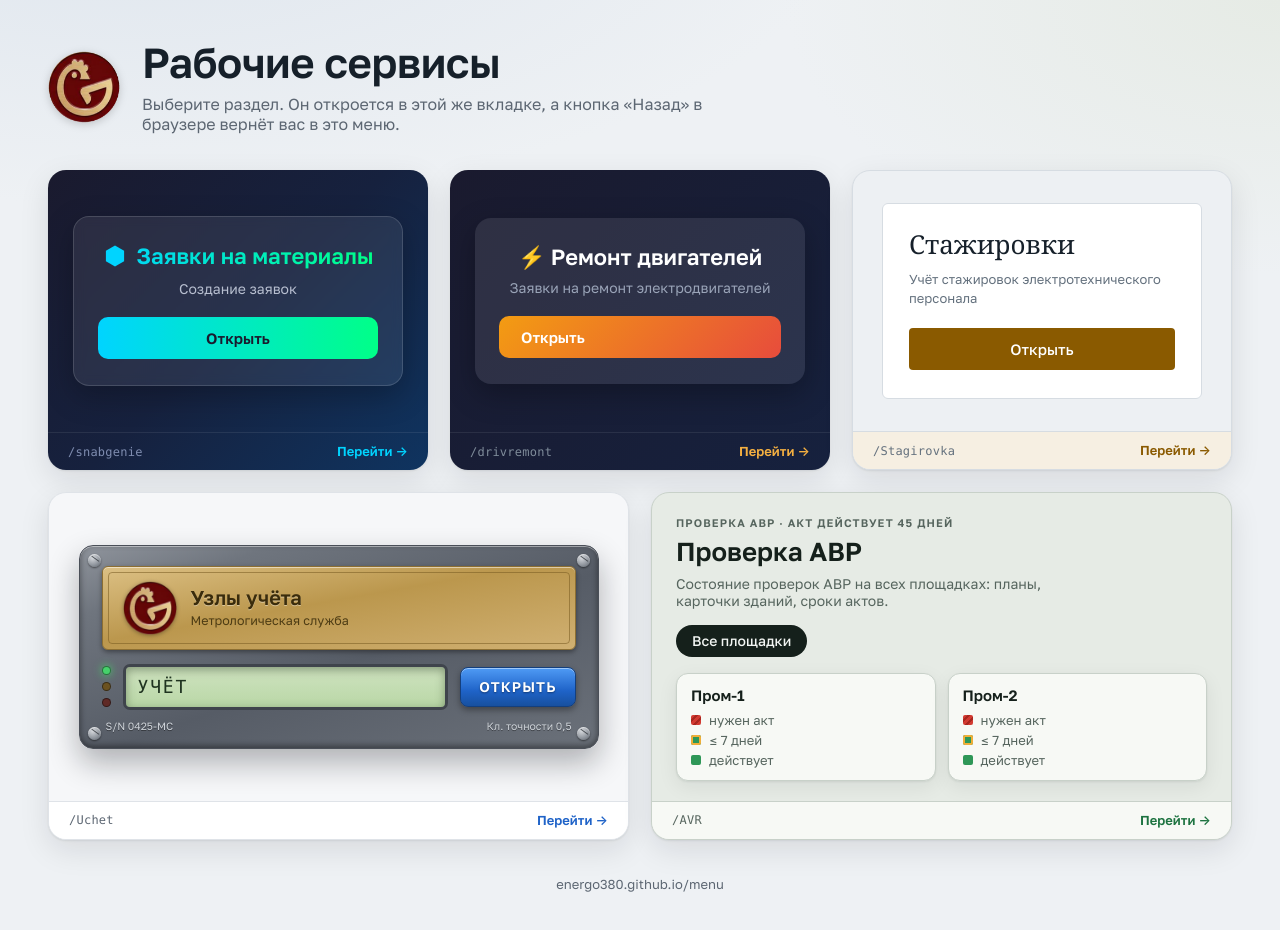
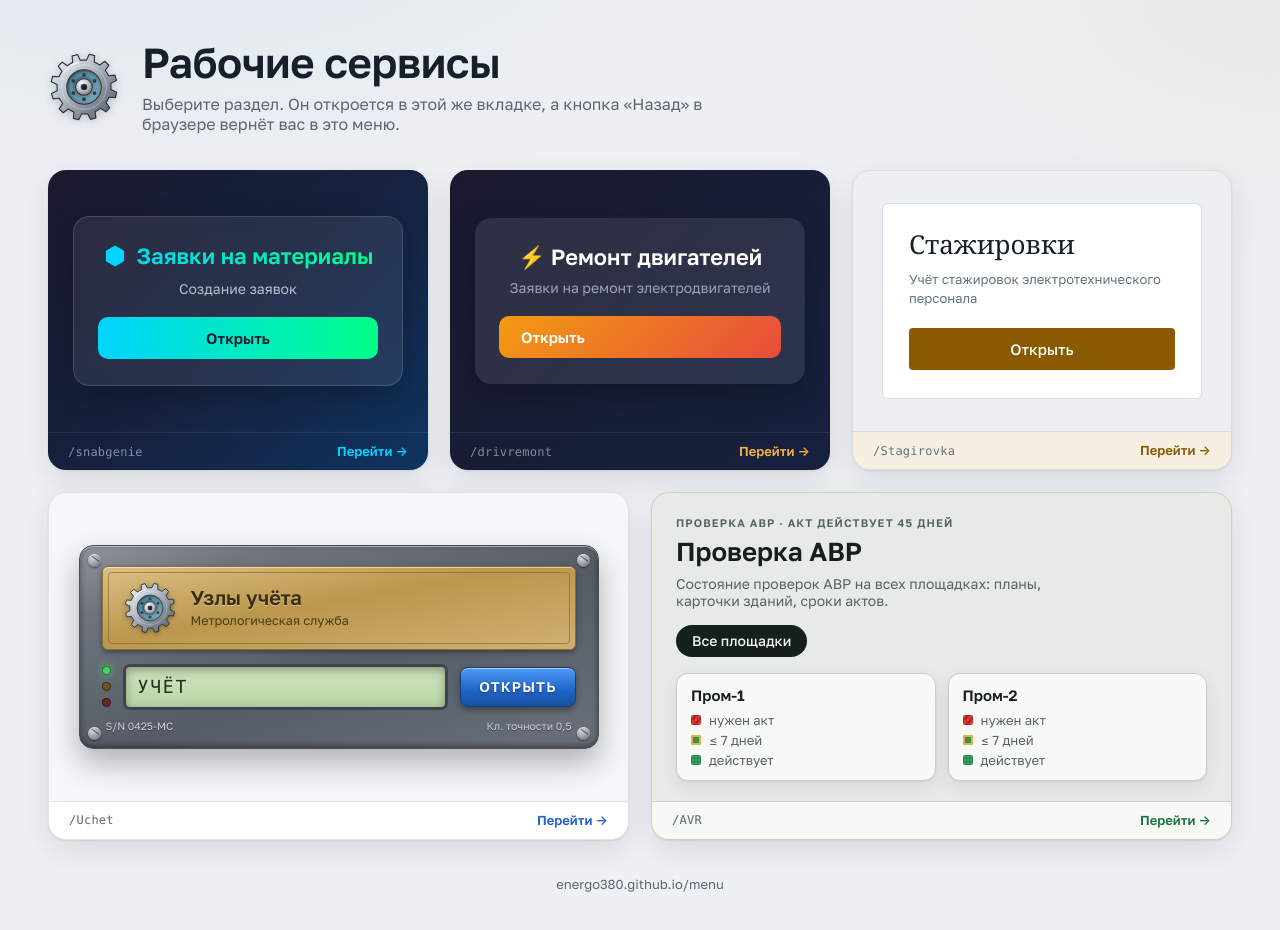
Before and after one commit to energo380/menu, a plain HTML site: page v1.html in a window 1280 px wide. Drawn offline with Linux system fonts and the light colour scheme; a web font is replaced by a local one.

Commit message:
Логотип птицефабрики заменён на стальную шестерёнку (шапка и значок вкладки)
Co-Authored-By: Claude Opus 5.5 <noreply@anthropic.com>
Claude-Session: https://claude.ai/code/session_015qVVTvcbAoYuXscYfXNZD8

```diff
--- a/v1.html
+++ b/v1.html
@@ -4,7 +4,8 @@
 <meta charset="utf-8">
 <meta name="viewport" content="width=device-width, initial-scale=1">
 <title>Рабочие сервисы</title>
-<link rel="icon" href="logo.png">
+<link rel="icon" type="image/svg+xml" href="gear.svg">
+<link rel="icon" type="image/png" sizes="32x32" href="gear-32.png">
 <link rel="preconnect" href="https://fonts.googleapis.com">
 <link rel="preconnect" href="https://fonts.gstatic.com" crossorigin>
 <link href="https://fonts.googleapis.com/css2?family=Golos+Text:wght@400;500;600&family=Unbounded:wght@500;600&display=swap" rel="stylesheet">
@@ -209,7 +210,7 @@
 <main class="wrap">
 
   <header class="hero">
-    <img src="logo.png" alt="">
+    <img src="gear.svg" alt="">
     <div>
       <h1>Рабочие сервисы</h1>
       <p class="lead">Выберите раздел. Он откроется в этой же вкладке, а кнопка «Назад» в браузере вернёт вас в это меню.</p>
@@ -264,7 +265,7 @@
           <i class="screw tl"></i><i class="screw tr"></i><i class="screw bl"></i><i class="screw br"></i>
           <div class="plate">
             <div class="plate-in">
-              <img src="logo.png" alt="">
+              <img src="gear.svg" alt="">
               <div>
                 <div class="plate-title">Узлы учёта</div>
                 <div class="plate-sub">Метрологическая служба</div>
```
Also changed, not shown: index.html (+3 -2 lines), gear-32.png (added), gear.svg (added), logo.png (deleted).
